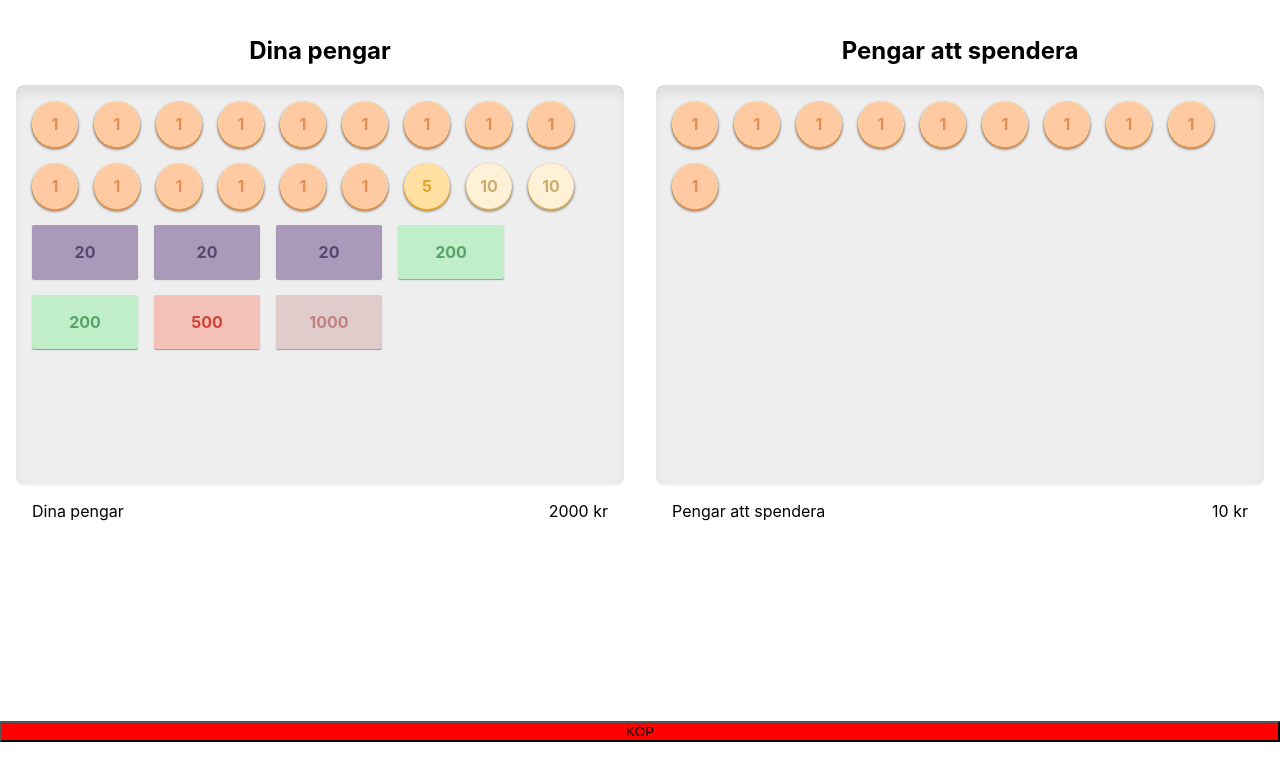
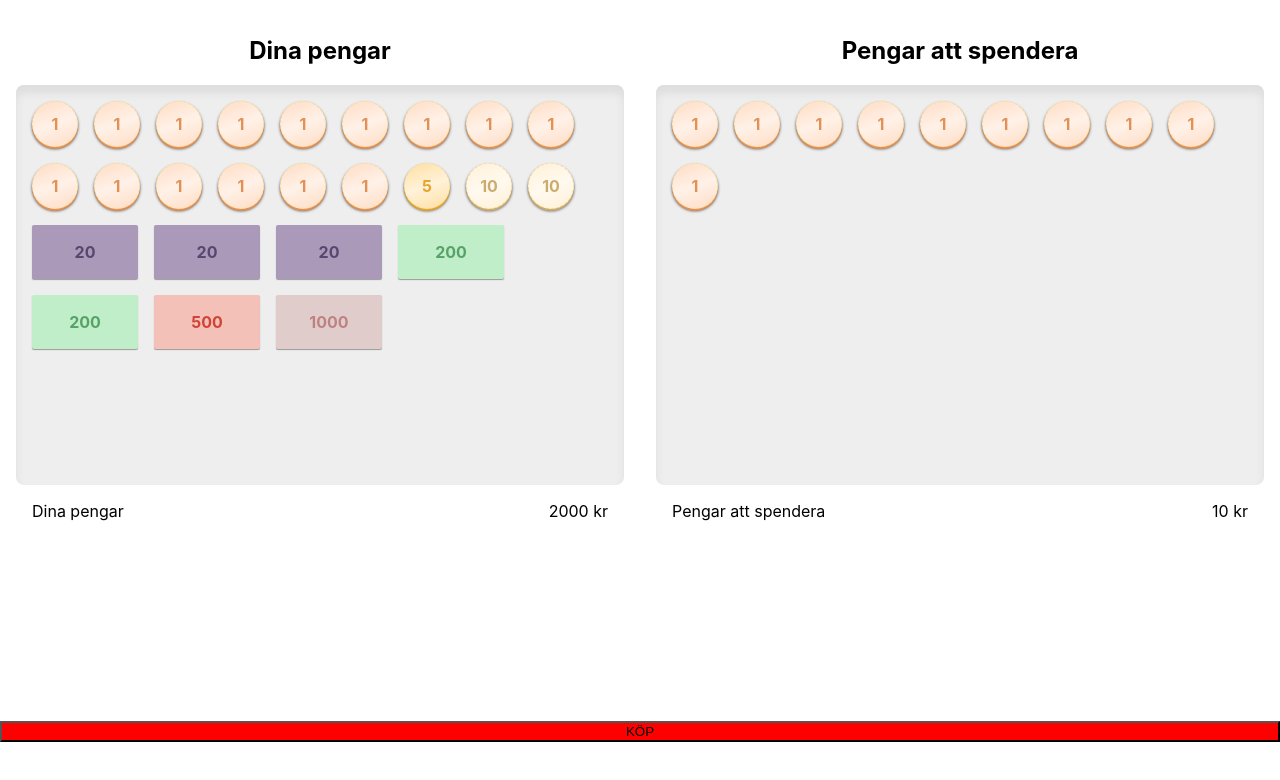
Before and after one commit to AntonStrand/hackathon-spiik-2019, a React (Create React App) app in the folder frontend/: page / in a window 1280 px wide. Shown: the top 780 px of the page. Built offline with nearby package versions, Linux system fonts and the light colour scheme.

Commit message:
adding gradient to coin

```diff
--- a/frontend/src/components/SaldoPage/money/Coin.js
+++ b/frontend/src/components/SaldoPage/money/Coin.js
@@ -3,7 +3,7 @@ import styled from 'styled-components'
 // prettier-ignore
 // getBackgroundColor :: Props -> HexCode
 const getBackgroundColor = ({ children: value }) =>
-  value === 1 ? '#FFC9A2'
+  value === 1 ? '#FFDDC5'
   : value === 2 ? '#FFECA2'
   : value === 5 ? '#FFDFA2'
   : /* otherwise */ '#fff1d8'
@@ -19,6 +19,12 @@ const getTextColor = ({ children: value }) =>
 const Coin = styled.div`
   user-select: none;
   background: ${getBackgroundColor};
+  background-image: linear-gradient(
+    -20deg,
+    rgba(255, 255, 255, 0),
+    rgba(255, 255, 255, 0.6),
+    rgba(255, 255, 255, 0)
+  );
   border-radius: 50%;
   border: 1px dashed #ffe09f;
   text-align: center;
```
